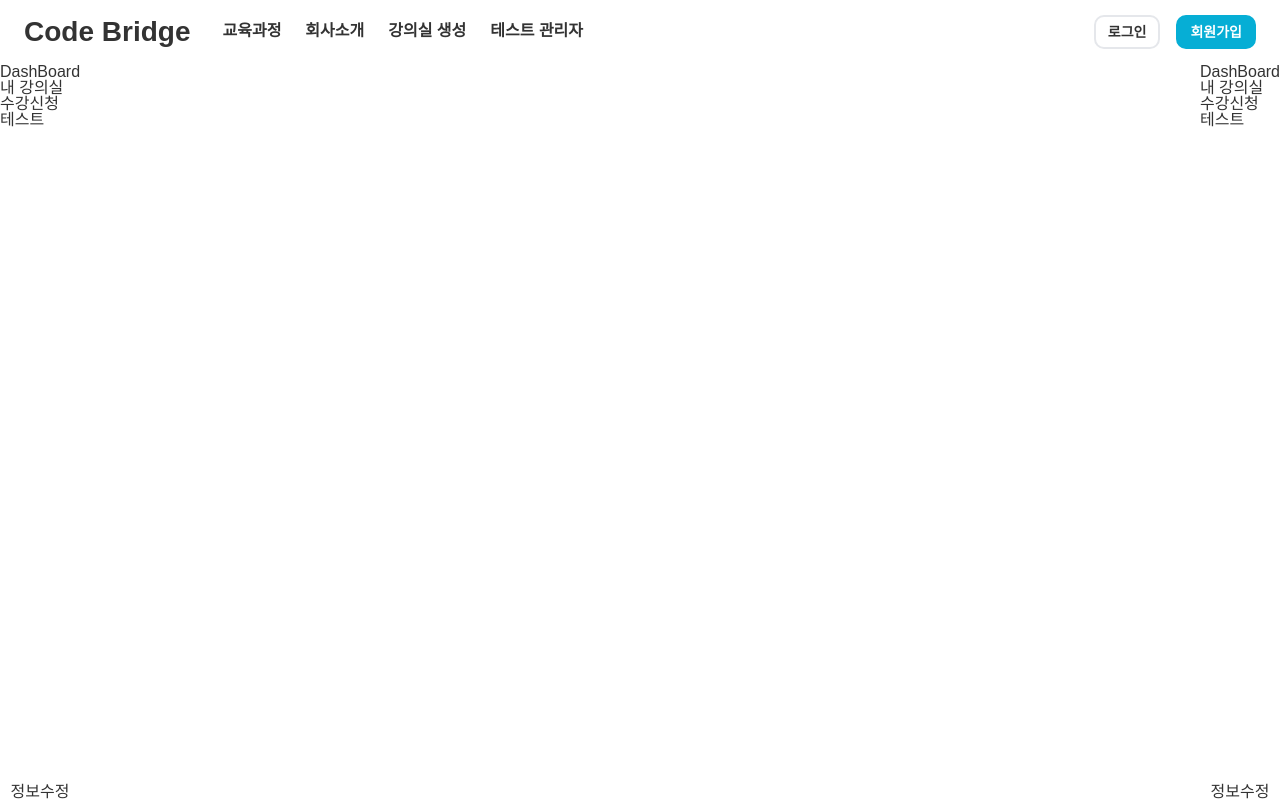
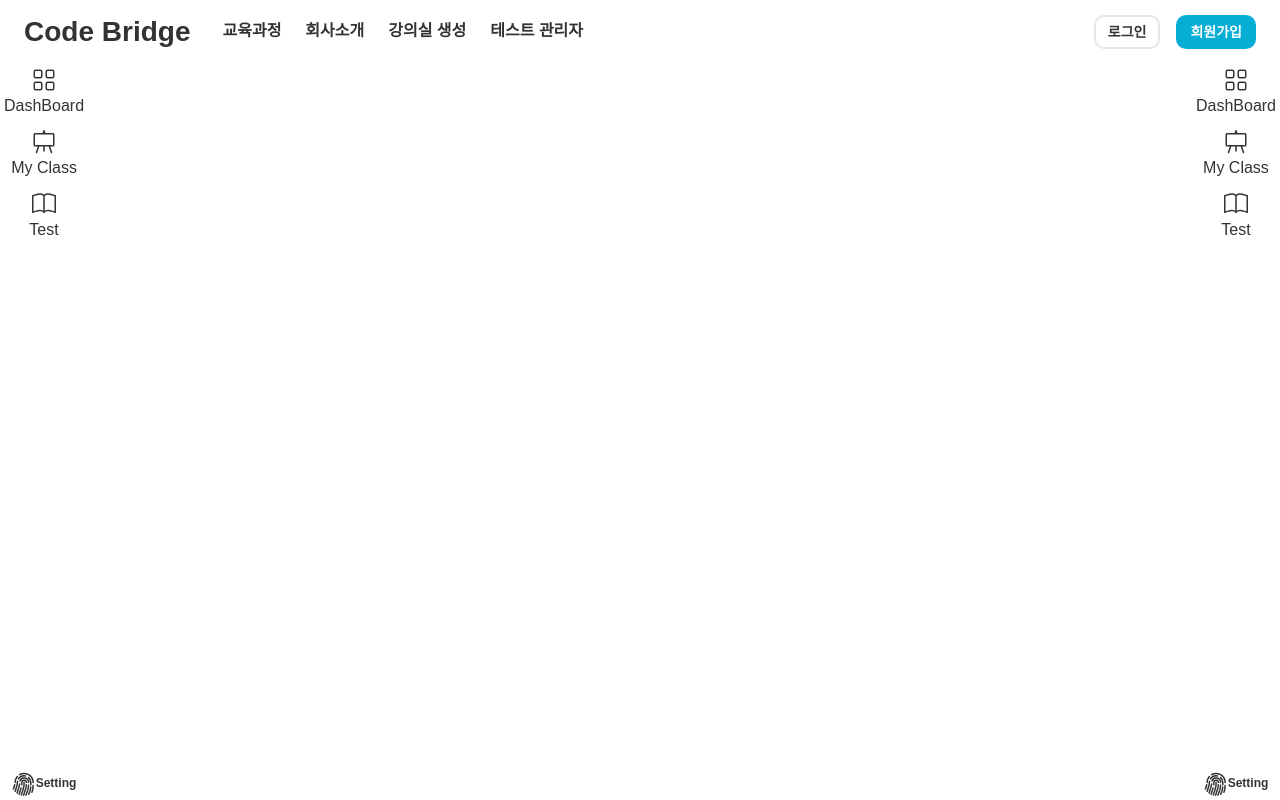
Before and after one commit to BaikJinHyeock/CodeBridge_Front, a React (Create React App) app: page /DashLeftBox in a window 1280 px wide. Built offline with nearby package versions, Linux system fonts and the light colour scheme; a web font is replaced by a local one.

Commit message:
백진혁_대쉬보드 메인 제작

```diff
--- a/src/App.js
+++ b/src/App.js
@@ -24,7 +24,9 @@ function App() {
     return (
       location.pathname !== "/" &&
       location.pathname !== "/Login" &&
-      location.pathname !== "/Join"
+      location.pathname !== "/Join" &&
+      location.pathname !== "/ClassWrite" &&
+      location.pathname !== "/TestWrite"
     );
   };
 
--- a/src/SCSS/pages/_dashLeftBox.module.scss
+++ b/src/SCSS/pages/_dashLeftBox.module.scss
@@ -7,10 +7,42 @@
   flex-direction: column;
   justify-content: space-between;
   height: calc(100vh - 4rem);
+  padding: 4px;
 
-  a {
-    &:hover {
-      color: $main-color;
+  ul {
+    display: flex;
+    flex-direction: column;
+    gap: 16px;
+    li {
+      display: flex;
+      flex-direction: column;
+      align-items: center;
+      gap: 6px;
+
+      svg {
+        width: 24px;
+        height: 24px;
+      }
+
+      a {
+        font-size: 12px;
+        font-weight: 800;
+      }
+    }
+  }
+  div {
+    display: flex;
+    flex-direction: column;
+    align-items: center;
+
+    svg {
+      width: 24px;
+      height: 24px;
+    }
+
+    a {
+      font-size: 12px;
+      font-weight: 800;
     }
   }
 }
--- a/src/components/DashLeftBox.jsx
+++ b/src/components/DashLeftBox.jsx
@@ -7,22 +7,71 @@ const DashLeftBox = () => {
   return (
     <div className={style.left_wrap_container}>
       <ul>
+        <Link to={"/DashBoard"}>
           <li>
-          <Link to={"/DashBoard"}>DashBoard</Link>
+            <svg
+              xmlns="http://www.w3.org/2000/svg"
+              width="16"
+              height="16"
+              fill="currentColor"
+              class="bi bi-grid"
+              viewBox="0 0 16 16"
+            >
+              <path d="M1 2.5A1.5 1.5 0 0 1 2.5 1h3A1.5 1.5 0 0 1 7 2.5v3A1.5 1.5 0 0 1 5.5 7h-3A1.5 1.5 0 0 1 1 5.5v-3zM2.5 2a.5.5 0 0 0-.5.5v3a.5.5 0 0 0 .5.5h3a.5.5 0 0 0 .5-.5v-3a.5.5 0 0 0-.5-.5h-3zm6.5.5A1.5 1.5 0 0 1 10.5 1h3A1.5 1.5 0 0 1 15 2.5v3A1.5 1.5 0 0 1 13.5 7h-3A1.5 1.5 0 0 1 9 5.5v-3zm1.5-.5a.5.5 0 0 0-.5.5v3a.5.5 0 0 0 .5.5h3a.5.5 0 0 0 .5-.5v-3a.5.5 0 0 0-.5-.5h-3zM1 10.5A1.5 1.5 0 0 1 2.5 9h3A1.5 1.5 0 0 1 7 10.5v3A1.5 1.5 0 0 1 5.5 15h-3A1.5 1.5 0 0 1 1 13.5v-3zm1.5-.5a.5.5 0 0 0-.5.5v3a.5.5 0 0 0 .5.5h3a.5.5 0 0 0 .5-.5v-3a.5.5 0 0 0-.5-.5h-3zm6.5.5A1.5 1.5 0 0 1 10.5 9h3a1.5 1.5 0 0 1 1.5 1.5v3a1.5 1.5 0 0 1-1.5 1.5h-3A1.5 1.5 0 0 1 9 13.5v-3zm1.5-.5a.5.5 0 0 0-.5.5v3a.5.5 0 0 0 .5.5h3a.5.5 0 0 0 .5-.5v-3a.5.5 0 0 0-.5-.5h-3z" />
+            </svg>
+            DashBoard
           </li>
+        </Link>
+        <Link to={"#"}>
           <li>
-          <Link to={"#"}>내 강의실</Link>
+            <svg
+              xmlns="http://www.w3.org/2000/svg"
+              width="16"
+              height="16"
+              fill="currentColor"
+              class="bi bi-easel"
+              viewBox="0 0 16 16"
+            >
+              <path d="M8 0a.5.5 0 0 1 .473.337L9.046 2H14a1 1 0 0 1 1 1v7a1 1 0 0 1-1 1h-1.85l1.323 3.837a.5.5 0 1 1-.946.326L11.092 11H8.5v3a.5.5 0 0 1-1 0v-3H4.908l-1.435 4.163a.5.5 0 1 1-.946-.326L3.85 11H2a1 1 0 0 1-1-1V3a1 1 0 0 1 1-1h4.954L7.527.337A.5.5 0 0 1 8 0zM2 3v7h12V3H2z" />
+            </svg>
+            My Class
           </li>
+        </Link>
+        <Link to={"#"}>
           <li>
-          <Link to={"#"}>수강신청</Link>
+            <svg
+              xmlns="http://www.w3.org/2000/svg"
+              width="16"
+              height="16"
+              fill="currentColor"
+              class="bi bi-book"
+              viewBox="0 0 16 16"
+            >
+              <path d="M1 2.828c.885-.37 2.154-.769 3.388-.893 1.33-.134 2.458.063 3.112.752v9.746c-.935-.53-2.12-.603-3.213-.493-1.18.12-2.37.461-3.287.811V2.828zm7.5-.141c.654-.689 1.782-.886 3.112-.752 1.234.124 2.503.523 3.388.893v9.923c-.918-.35-2.107-.692-3.287-.81-1.094-.111-2.278-.039-3.213.492V2.687zM8 1.783C7.015.936 5.587.81 4.287.94c-1.514.153-3.042.672-3.994 1.105A.5.5 0 0 0 0 2.5v11a.5.5 0 0 0 .707.455c.882-.4 2.303-.881 3.68-1.02 1.409-.142 2.59.087 3.223.877a.5.5 0 0 0 .78 0c.633-.79 1.814-1.019 3.222-.877 1.378.139 2.8.62 3.681 1.02A.5.5 0 0 0 16 13.5v-11a.5.5 0 0 0-.293-.455c-.952-.433-2.48-.952-3.994-1.105C10.413.809 8.985.936 8 1.783z" />
+            </svg>
+            Test
           </li>
-        <li>
-          <Link to={"#"}>테스트</Link>
-        </li>
+        </Link>
       </ul>
 
       <div>
-        <Link to={"/SetInfo"}>정보수정</Link>
+        <Link to={"/SetInfo"}>
+          <svg
+            xmlns="http://www.w3.org/2000/svg"
+            width="16"
+            height="16"
+            fill="currentColor"
+            class="bi bi-fingerprint"
+            viewBox="0 0 16 16"
+          >
+            <path d="M8.06 6.5a.5.5 0 0 1 .5.5v.776a11.5 11.5 0 0 1-.552 3.519l-1.331 4.14a.5.5 0 0 1-.952-.305l1.33-4.141a10.5 10.5 0 0 0 .504-3.213V7a.5.5 0 0 1 .5-.5Z" />
+            <path d="M6.06 7a2 2 0 1 1 4 0 .5.5 0 1 1-1 0 1 1 0 1 0-2 0v.332c0 .409-.022.816-.066 1.221A.5.5 0 0 1 6 8.447c.04-.37.06-.742.06-1.115V7Zm3.509 1a.5.5 0 0 1 .487.513 11.5 11.5 0 0 1-.587 3.339l-1.266 3.8a.5.5 0 0 1-.949-.317l1.267-3.8a10.5 10.5 0 0 0 .535-3.048A.5.5 0 0 1 9.569 8Zm-3.356 2.115a.5.5 0 0 1 .33.626L5.24 14.939a.5.5 0 1 1-.955-.296l1.303-4.199a.5.5 0 0 1 .625-.329Z" />
+            <path d="M4.759 5.833A3.501 3.501 0 0 1 11.559 7a.5.5 0 0 1-1 0 2.5 2.5 0 0 0-4.857-.833.5.5 0 1 1-.943-.334Zm.3 1.67a.5.5 0 0 1 .449.546 10.72 10.72 0 0 1-.4 2.031l-1.222 4.072a.5.5 0 1 1-.958-.287L4.15 9.793a9.72 9.72 0 0 0 .363-1.842.5.5 0 0 1 .546-.449Zm6 .647a.5.5 0 0 1 .5.5c0 1.28-.213 2.552-.632 3.762l-1.09 3.145a.5.5 0 0 1-.944-.327l1.089-3.145c.382-1.105.578-2.266.578-3.435a.5.5 0 0 1 .5-.5Z" />
+            <path d="M3.902 4.222a4.996 4.996 0 0 1 5.202-2.113.5.5 0 0 1-.208.979 3.996 3.996 0 0 0-4.163 1.69.5.5 0 0 1-.831-.556Zm6.72-.955a.5.5 0 0 1 .705-.052A4.99 4.99 0 0 1 13.059 7v1.5a.5.5 0 1 1-1 0V7a3.99 3.99 0 0 0-1.386-3.028.5.5 0 0 1-.051-.705ZM3.68 5.842a.5.5 0 0 1 .422.568c-.029.192-.044.39-.044.59 0 .71-.1 1.417-.298 2.1l-1.14 3.923a.5.5 0 1 1-.96-.279L2.8 8.821A6.531 6.531 0 0 0 3.058 7c0-.25.019-.496.054-.736a.5.5 0 0 1 .568-.422Zm8.882 3.66a.5.5 0 0 1 .456.54c-.084 1-.298 1.986-.64 2.934l-.744 2.068a.5.5 0 0 1-.941-.338l.745-2.07a10.51 10.51 0 0 0 .584-2.678.5.5 0 0 1 .54-.456Z" />
+            <path d="M4.81 1.37A6.5 6.5 0 0 1 14.56 7a.5.5 0 1 1-1 0 5.5 5.5 0 0 0-8.25-4.765.5.5 0 0 1-.5-.865Zm-.89 1.257a.5.5 0 0 1 .04.706A5.478 5.478 0 0 0 2.56 7a.5.5 0 0 1-1 0c0-1.664.626-3.184 1.655-4.333a.5.5 0 0 1 .706-.04ZM1.915 8.02a.5.5 0 0 1 .346.616l-.779 2.767a.5.5 0 1 1-.962-.27l.778-2.767a.5.5 0 0 1 .617-.346Zm12.15.481a.5.5 0 0 1 .49.51c-.03 1.499-.161 3.025-.727 4.533l-.07.187a.5.5 0 0 1-.936-.351l.07-.187c.506-1.35.634-2.74.663-4.202a.5.5 0 0 1 .51-.49Z" />
+          </svg>
+          <span></span>Setting
+        </Link>
       </div>
     </div>
   );
```
Lines whose indentation alone changed are shown as unchanged.
